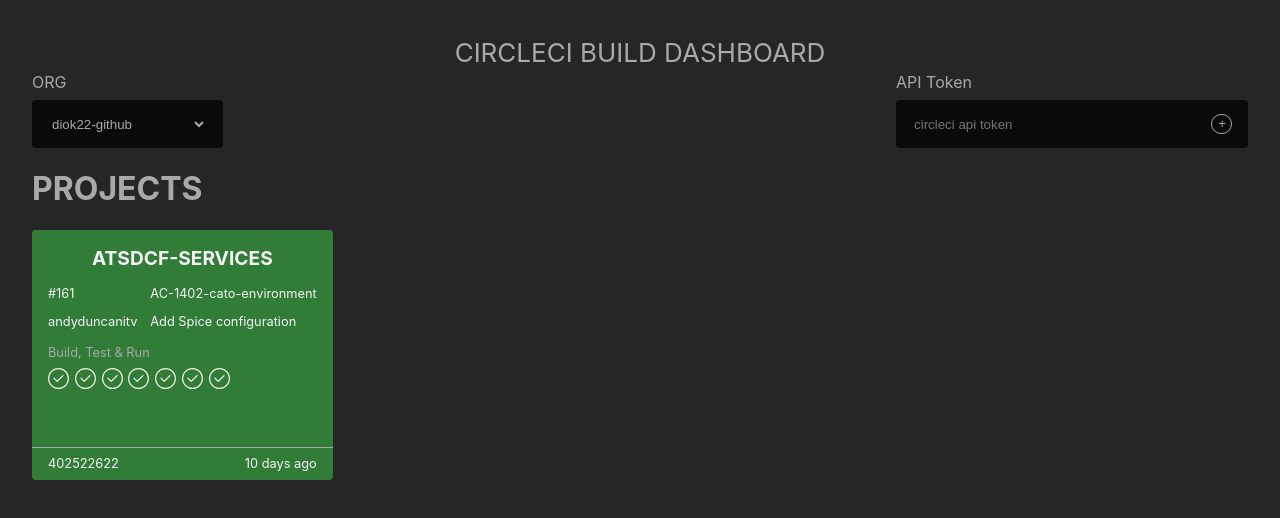
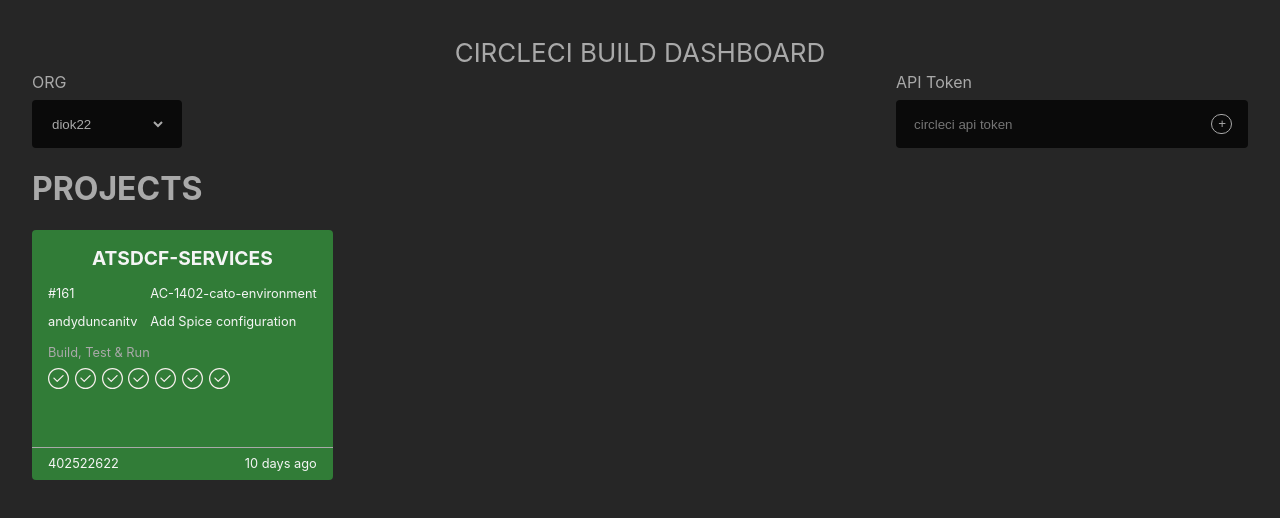
Before and after one commit to LaszloBogacsi/circleci-dashboard, a React (Create React App) app: page / in a window 1280 px wide. Shown: the top 518 px of the page. Built offline with nearby package versions, Linux system fonts and the light colour scheme.

Commit message:
org selector to load from local storage when set

```diff
--- a/src/App.tsx
+++ b/src/App.tsx
@@ -14,6 +14,7 @@
 
 function useApiData() {
     const initialApiData: ApiData[] = [];
+
     async function getApiData(): Promise<ApiData[]> {
         const projects = ["atsdcf-services"];
 
@@ -27,6 +28,7 @@
             jobs: [{workflowId: "ae768c71-303e-44e0-a223-5bc3d7a35354", jobs: jobs.items}]
         }));
     }
+
     const [apiData, setApiData] = useState(initialApiData);
     useEffect(() => {
         const loadApiData = async () => {
@@ -745,7 +747,7 @@
         (async () => setOptions(await getOptions()))()
     }, [])
 
-    console.log(apiData);
+    // console.log(apiData);
 
     async function getOptions(): Promise<Collaboration[]> {
         // https://circleci.com/api/v2/me/collaborations
@@ -819,7 +821,7 @@
                 CIRCLECI BUILD DASHBOARD
             </header>
             <div className={styles.inputSelectors}>
-                <OrgSelector options={options} selectedOrg={setSelectedOrg}/>
+                <OrgSelector options={options} selectedOrg={setSelectedOrg} previouslySelected={getSelectedOrgFromLocalStorage()}/>
                 <APITokenInput setApiToken={setApiToken}/>
             </div>
             <h1>PROJECTS</h1>
@@ -919,7 +921,7 @@
 
 export const Widget = (props: WidgetProps) => {
     const {data} = props;
-    console.log(data);
+    // console.log(data);
     const projectStatus = "success"
     return (
         <div className={`${styles.widget} ${styles[projectStatus]}`}>
@@ -965,25 +967,59 @@
 interface OrgSelectorProps {
     options: Collaboration[]
     selectedOrg: (collaboration: Collaboration) => void
+    previouslySelected?: Collaboration
 }
 
 function OrgSelector(props: OrgSelectorProps): ReactElement {
-    const {options} = props;
-    const [selected, setSelected] = useState(options.length ? options[0].name : "");
+    const {options, previouslySelected} = props;
+    const initialSelected = previouslySelected ? previouslySelected : options.length ? options[0] : {} as Collaboration;
+    console.log(initialSelected);
+    const [selected, setSelected] = useState(initialSelected);
+    console.log(selected);
 
-    const handleChange = (event: ChangeEvent<HTMLSelectElement>) => setSelected(event.target.value || "");
+    useEffect(() => {
+        if (!previouslySelected && options.length){
+            setSelected(options[0]);
+        }
+    }, [options, previouslySelected])
+    if (!previouslySelected && selected && selected.name) {
+        saveSelectedOrgToLocalStorage(selected);
+    }
+    const handleChange = (event: ChangeEvent<HTMLSelectElement>) => {
+        let collaboration = options.find(option => option.name === event.target.value)!;
+        console.log(collaboration);
+        setSelected(collaboration);
+        saveSelectedOrgToLocalStorage(collaboration);
+    }
     return (
         <div>
             <label htmlFor="select">ORG</label>
             <div>
-                <select value={selected} onChange={handleChange}>
-                    {options.map((option, index) => <option key={index} value={option.name}>{option.name}-{option.vcs_type}</option>)}
+                <select value={selected.name} onChange={handleChange}>
+                    {options.map((option, index) => <option key={index} value={option.name}>{option.name}</option>)}
                 </select>
             </div>
 
         </div>
 
     )
+}
+
+function saveSelectedOrgToLocalStorage(selectedOrg: Collaboration): void {
+    saveToLocalStorage("circleci-dashboard-collab-storage", JSON.stringify(selectedOrg));
+}
+
+function getSelectedOrgFromLocalStorage(): Collaboration | undefined {
+    return getFromLocalStorage("circleci-dashboard-collab-storage");
+}
+
+function saveToLocalStorage(key: string, value: string) {
+    window.localStorage.setItem(key, value);
+}
+
+function getFromLocalStorage(key: string): Collaboration | undefined {
+    const item = localStorage.getItem(key)
+    return item !== null ? JSON.parse(item) as any as Collaboration : undefined;
 }
 
 interface APITokenInputProps {
```
